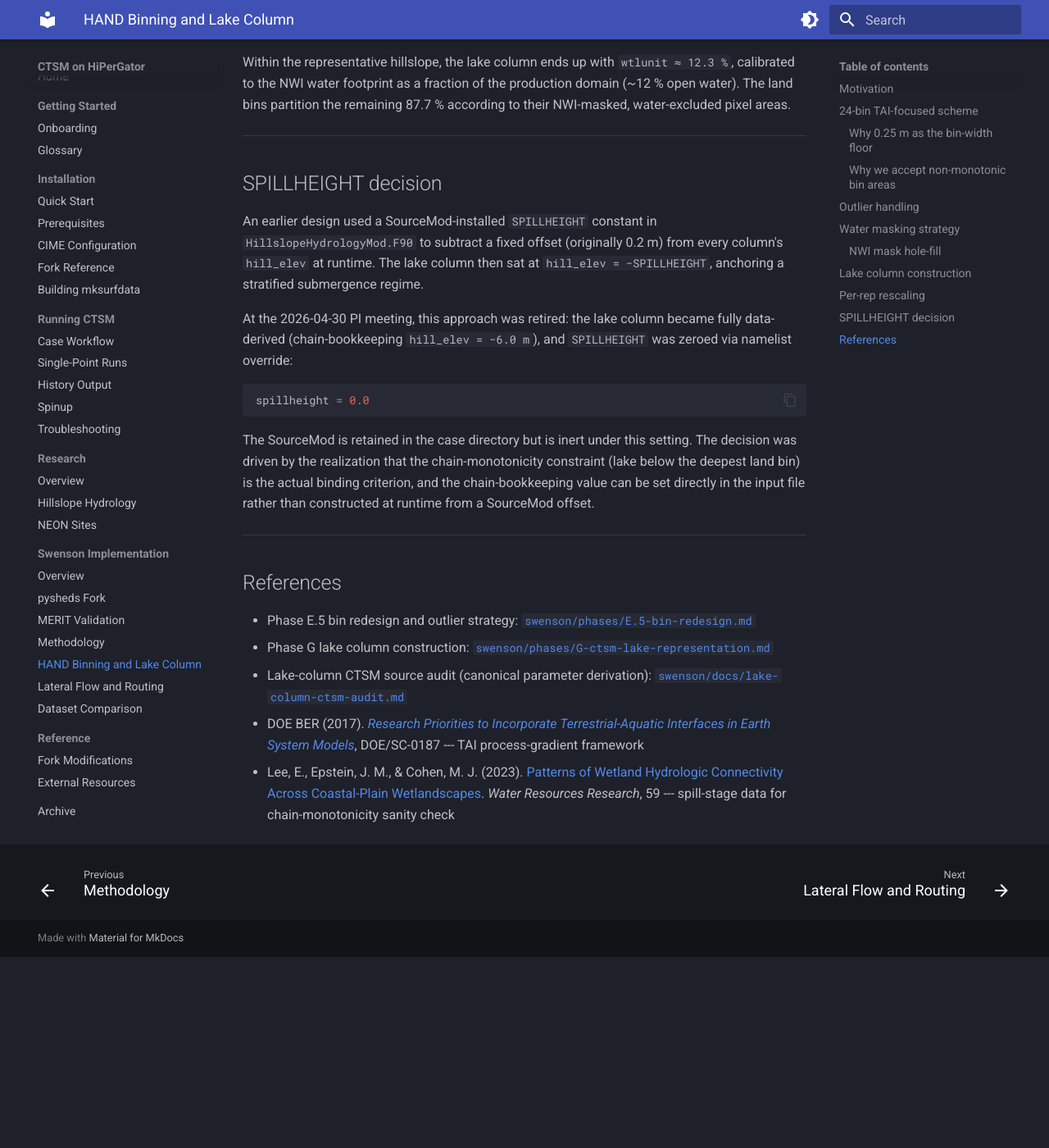
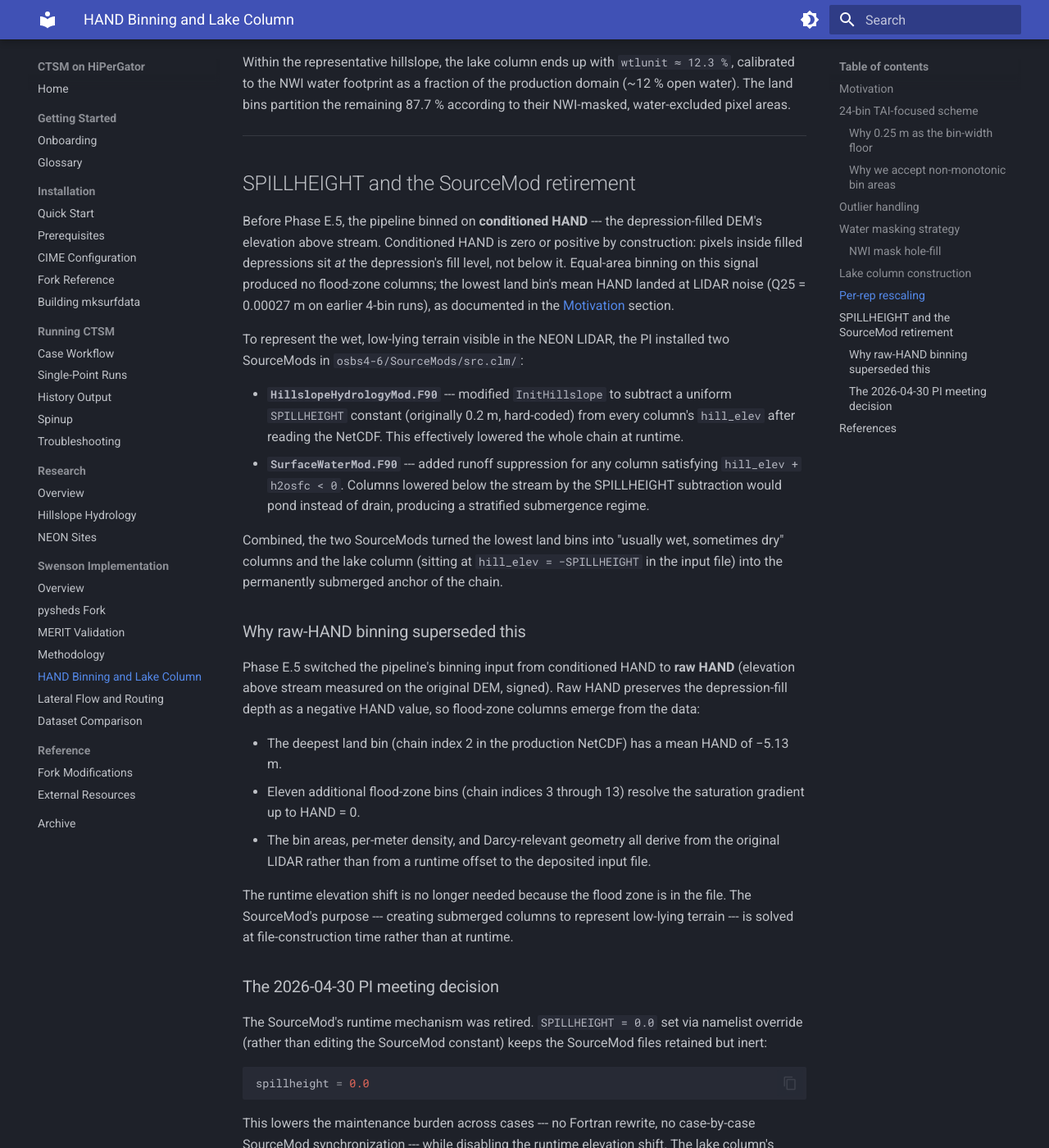
Before and after one commit to cdevaneprugh/hpg-esm-docs, an MkDocs documentation site: the page built from docs/swenson/hand-binning-and-lake-column.md, in a window 1280 px wide and 1400 px high, scrolled down 5948 px. Shown: the whole window at 82% size. Built offline with MkDocs 1.6.1 and Material for MkDocs 9.7.7, drawn with Linux system fonts in a browser that asks for light colours; before the commit the page ends 7115 px from its top, so only the background shows below that; some of the changed text lies outside the part shown.

Commit message:
Document raw-HAND switch + SourceMod retirement narrative
The conditioned-HAND vs raw-HAND distinction was undocumented, and the
PI's spillheight SourceMod backstory (what it did, why raw-HAND made
it redundant) was missing. This commit fills both holes and patches
four adjacent staleness items in the methodology page.

osbs-implementation.md:
- HAND and DTND subsection rewritten to explain the dual usage:
  conditioned HAND (depression-filled DEM) drives flow routing;
  raw HAND (original DEM, signed) drives binning. Flood-zone
  columns at chain indices 2-13 come from the negative raw-HAND
  range and would not exist under conditioned-HAND binning.
- Number of hillslope columns fixed (16 -> 25 for OSBS production).
- Stream-channel parameter values updated to current production
  output (depth 1.519 m, width 59.2 m, slope 0.00690 m/m);
  removed the "Phase E will derive" framing (Phase E is complete);
  added inertness-under-routing-off note with cross-link.
- DEM-conditioning limitation nuanced: still true for flow-routing
  topology, but raw-HAND binning recovers depression-fill depth for
  the column structure.

hand-binning-and-lake-column.md:
- SPILLHEIGHT section renamed and expanded into the full arc:
  (1) the PI's original SourceMods in HillslopeHydrologyMod.F90 and
  SurfaceWaterMod.F90, designed to create flood-zone columns at
  runtime when conditioned-HAND binning produced none;
  (2) why raw-HAND binning made the runtime mechanism redundant
  (flood-zone columns now emerge from the data); (3) the
  2026-04-30 PI meeting retirement (spillheight=0.0 namelist
  override, SourceMod files retained but inert); (4) the lake
  column's hill_elev=-6 m chain-bookkeeping value replaces the
  -SPILLHEIGHT framing.

pysheds-porting.md was audited and is current; no edits needed.

Co-Authored-By: Claude Opus 4.7 (1M context) <noreply@anthropic.com>

````diff
--- a/docs/swenson/hand-binning-and-lake-column.md
+++ b/docs/swenson/hand-binning-and-lake-column.md
@@ -104,17 +104,38 @@ Within the representative hillslope, the lake column ends up with `wtlunit ≈ 1
 
 ---
 
-## SPILLHEIGHT decision
+## SPILLHEIGHT and the SourceMod retirement
 
-An earlier design used a SourceMod-installed `SPILLHEIGHT` constant in `HillslopeHydrologyMod.F90` to subtract a fixed offset (originally 0.2 m) from every column's `hill_elev` at runtime. The lake column then sat at `hill_elev = −SPILLHEIGHT`, anchoring a stratified submergence regime.
+Before Phase E.5, the pipeline binned on **conditioned HAND** --- the depression-filled DEM's elevation above stream. Conditioned HAND is zero or positive by construction: pixels inside filled depressions sit *at* the depression's fill level, not below it. Equal-area binning on this signal produced no flood-zone columns; the lowest land bin's mean HAND landed at LIDAR noise (Q25 = 0.00027 m on earlier 4-bin runs), as documented in the [Motivation](#motivation) section.
 
-At the 2026-04-30 PI meeting, this approach was retired: the lake column became fully data-derived (chain-bookkeeping `hill_elev = −6.0 m`), and `SPILLHEIGHT` was zeroed via namelist override:
+To represent the wet, low-lying terrain visible in the NEON LIDAR, the PI installed two SourceMods in `osbs4-6/SourceMods/src.clm/`:
+
+- **`HillslopeHydrologyMod.F90`** --- modified `InitHillslope` to subtract a uniform `SPILLHEIGHT` constant (originally 0.2 m, hard-coded) from every column's `hill_elev` after reading the NetCDF. This effectively lowered the whole chain at runtime.
+- **`SurfaceWaterMod.F90`** --- added runoff suppression for any column satisfying `hill_elev + h2osfc < 0`. Columns lowered below the stream by the SPILLHEIGHT subtraction would pond instead of drain, producing a stratified submergence regime.
+
+Combined, the two SourceMods turned the lowest land bins into "usually wet, sometimes dry" columns and the lake column (sitting at `hill_elev = −SPILLHEIGHT` in the input file) into the permanently submerged anchor of the chain.
+
+### Why raw-HAND binning superseded this
+
+Phase E.5 switched the pipeline's binning input from conditioned HAND to **raw HAND** (elevation above stream measured on the original DEM, signed). Raw HAND preserves the depression-fill depth as a negative HAND value, so flood-zone columns emerge from the data:
+
+- The deepest land bin (chain index 2 in the production NetCDF) has a mean HAND of −5.13 m.
+- Eleven additional flood-zone bins (chain indices 3 through 13) resolve the saturation gradient up to HAND = 0.
+- The bin areas, per-meter density, and Darcy-relevant geometry all derive from the original LIDAR rather than from a runtime offset to the deposited input file.
+
+The runtime elevation shift is no longer needed because the flood zone is in the file. The SourceMod's purpose --- creating submerged columns to represent low-lying terrain --- is solved at file-construction time rather than at runtime.
+
+### The 2026-04-30 PI meeting decision
+
+The SourceMod's runtime mechanism was retired. `SPILLHEIGHT = 0.0` set via namelist override (rather than editing the SourceMod constant) keeps the SourceMod files retained but inert:
 
 ```fortran
 spillheight = 0.0
 ```
 
-The SourceMod is retained in the case directory but is inert under this setting. The decision was driven by the realization that the chain-monotonicity constraint (lake below the deepest land bin) is the actual binding criterion, and the chain-bookkeeping value can be set directly in the input file rather than constructed at runtime from a SourceMod offset.
+This lowers the maintenance burden across cases --- no Fortran rewrite, no case-by-case SourceMod synchronization --- while disabling the runtime elevation shift. The lake column's `hill_elev = −6.0 m` (chain-bookkeeping value, locked 2026-05-04; see Lake column construction below) replaces the earlier `−SPILLHEIGHT` framing as the chain anchor.
+
+Both approaches produce a stratified submergence regime; the data-derived approach is more faithful to the underlying NEON LIDAR (basin depths read from the input file rather than imposed as a domain-wide uniform offset) and removes the need to keep the SourceMod's `SPILLHEIGHT` constant in sync with the pipeline.
 
 ---
 
````
Also changed, not shown: docs/swenson/osbs-implementation.md (+12 -5 lines).
